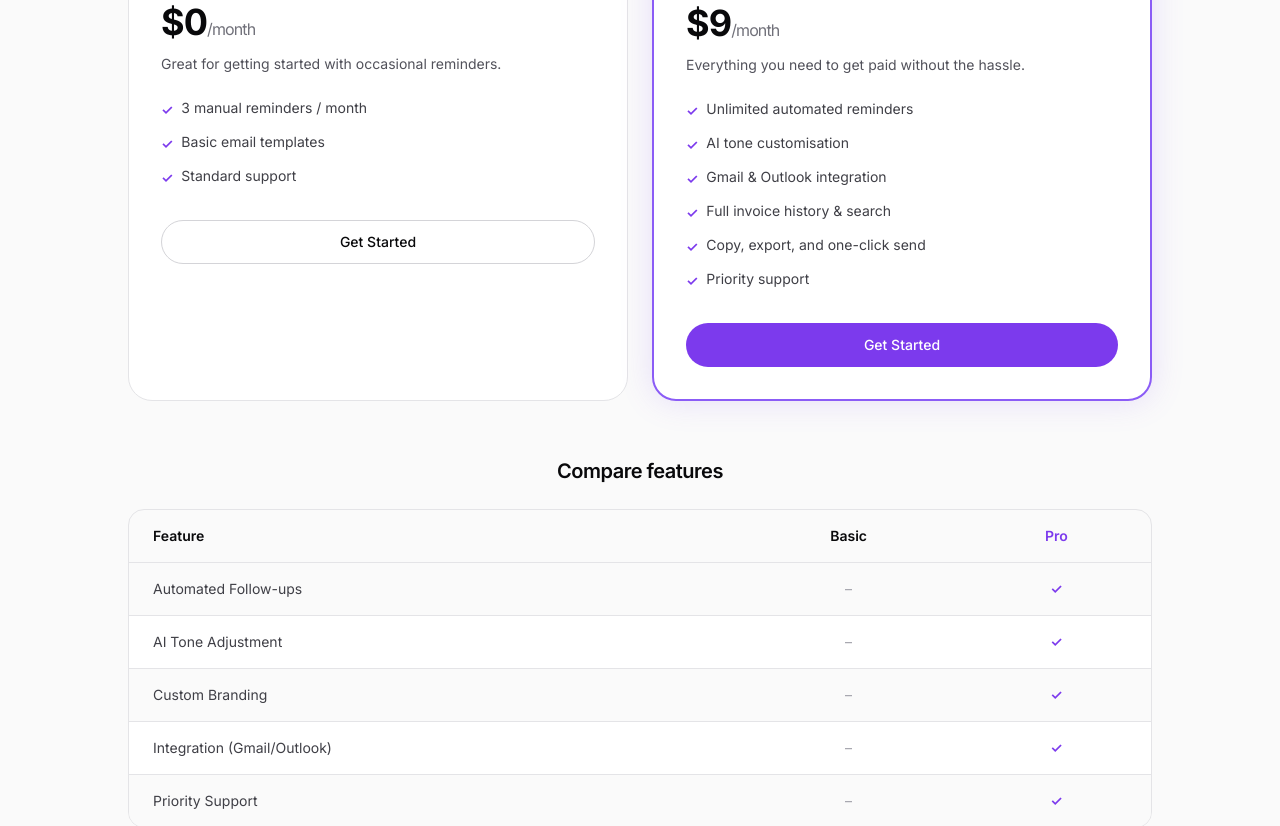
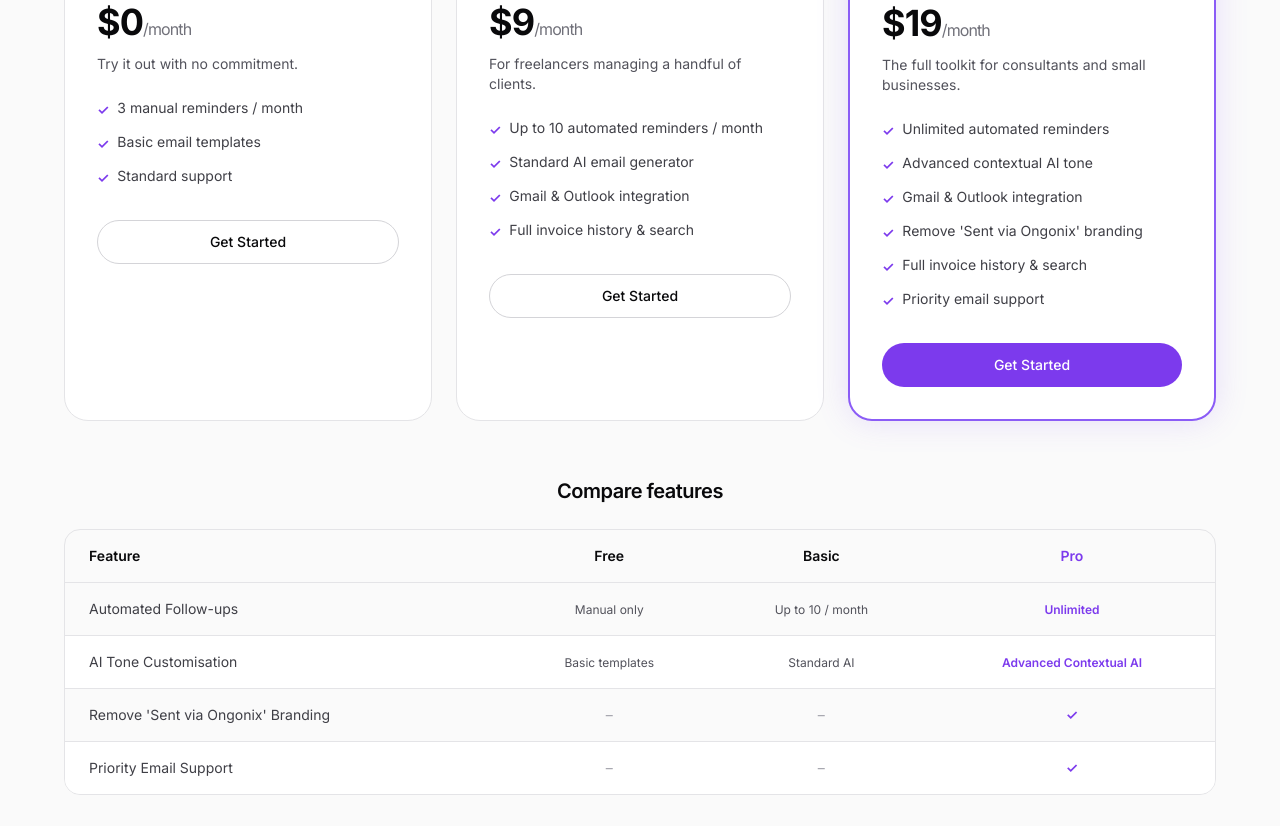
Before and after one commit to serteri/SaaS_Business, a Next.js app: page /tools/invoice-reminder-writer in a window 1280 px wide. Shown: the part 1300-2126 px from the top of the page. Built offline with nearby package versions, Linux system fonts and the light colour scheme; no server answers.

Commit message:
Upgrade to 3-tier pricing cards and strategic comparison table on invoice-reminder-writer page

```diff
--- a/app/tools/invoice-reminder-writer/page.tsx
+++ b/app/tools/invoice-reminder-writer/page.tsx
@@ -79,7 +79,7 @@ export default function InvoiceReminderWriterPage() {
 
       {/* ── Pricing ──────────────────────────────────────────────────────── */}
       <section id="pricing" className="bg-zinc-50 px-4 py-16 sm:px-6 lg:px-8 dark:bg-zinc-900/40">
-        <div className="mx-auto max-w-5xl">
+        <div className="mx-auto max-w-6xl">
           {/* heading */}
           <div className="mb-12 text-center">
             <p className="text-sm font-semibold uppercase tracking-[0.2em] text-violet-600">Pricing</p>
@@ -90,15 +90,15 @@ export default function InvoiceReminderWriterPage() {
           </div>
 
           {/* tier cards */}
-          <div className="grid gap-6 sm:grid-cols-2">
-            {/* Basic / Free Trial */}
+          <div className="grid gap-6 sm:grid-cols-3">
+            {/* Free */}
             <div className="rounded-3xl border border-zinc-200 bg-white p-8 dark:border-zinc-800 dark:bg-zinc-900">
-              <p className="text-sm font-semibold uppercase tracking-wide text-zinc-500 dark:text-zinc-400">Basic / Free Trial</p>
+              <p className="text-sm font-semibold uppercase tracking-wide text-zinc-500 dark:text-zinc-400">Free</p>
               <p className="mt-4 text-4xl font-bold tracking-tight text-zinc-950 dark:text-white">
                 $0
                 <span className="text-base font-normal text-zinc-500">/month</span>
               </p>
-              <p className="mt-3 text-sm text-zinc-600 dark:text-zinc-400">Great for getting started with occasional reminders.</p>
+              <p className="mt-3 text-sm text-zinc-600 dark:text-zinc-400">Try it out with no commitment.</p>
               <ul className="mt-6 space-y-3 text-sm text-zinc-700 dark:text-zinc-300">
                 {[
                   "3 manual reminders / month",
@@ -119,26 +119,54 @@ export default function InvoiceReminderWriterPage() {
               </Link>
             </div>
 
-            {/* Pro */}
-            <div className="relative rounded-3xl border-2 border-violet-500 bg-white p-8 shadow-[0_0_32px_rgba(139,92,246,0.18)] dark:bg-zinc-900">
-              {/* Most Popular badge */}
-              <span className="absolute -top-3.5 left-1/2 -translate-x-1/2 inline-flex rounded-full bg-violet-600 px-4 py-1 text-xs font-semibold uppercase tracking-wide text-white shadow">
-                Most Popular
-              </span>
-              <p className="text-sm font-semibold uppercase tracking-wide text-violet-600">Pro</p>
+            {/* Basic */}
+            <div className="rounded-3xl border border-zinc-200 bg-white p-8 dark:border-zinc-800 dark:bg-zinc-900">
+              <p className="text-sm font-semibold uppercase tracking-wide text-zinc-500 dark:text-zinc-400">Basic</p>
               <p className="mt-4 text-4xl font-bold tracking-tight text-zinc-950 dark:text-white">
                 $9
                 <span className="text-base font-normal text-zinc-500">/month</span>
               </p>
-              <p className="mt-3 text-sm text-zinc-600 dark:text-zinc-400">Everything you need to get paid without the hassle.</p>
+              <p className="mt-3 text-sm text-zinc-600 dark:text-zinc-400">For freelancers managing a handful of clients.</p>
+              <ul className="mt-6 space-y-3 text-sm text-zinc-700 dark:text-zinc-300">
+                {[
+                  "Up to 10 automated reminders / month",
+                  "Standard AI email generator",
+                  "Gmail & Outlook integration",
+                  "Full invoice history & search",
+                ].map((f) => (
+                  <li key={f} className="flex items-start gap-2">
+                    <span className="mt-0.5 font-semibold text-violet-600">✓</span>
+                    {f}
+                  </li>
+                ))}
+              </ul>
+              <Link
+                href="/signin"
+                className="mt-8 inline-flex h-11 w-full items-center justify-center rounded-full border border-zinc-300 bg-transparent px-5 text-sm font-medium text-zinc-950 transition hover:border-zinc-400 hover:bg-zinc-100 dark:border-zinc-700 dark:text-white dark:hover:border-zinc-500 dark:hover:bg-zinc-800"
+              >
+                Get Started
+              </Link>
+            </div>
+
+            {/* Pro */}
+            <div className="relative rounded-3xl border-2 border-violet-500 bg-white p-8 shadow-[0_0_32px_rgba(139,92,246,0.18)] dark:bg-zinc-900">
+              <span className="absolute -top-3.5 left-1/2 -translate-x-1/2 inline-flex rounded-full bg-violet-600 px-4 py-1 text-xs font-semibold uppercase tracking-wide text-white shadow">
+                Best Value
+              </span>
+              <p className="text-sm font-semibold uppercase tracking-wide text-violet-600">Pro</p>
+              <p className="mt-4 text-4xl font-bold tracking-tight text-zinc-950 dark:text-white">
+                $19
+                <span className="text-base font-normal text-zinc-500">/month</span>
+              </p>
+              <p className="mt-3 text-sm text-zinc-600 dark:text-zinc-400">The full toolkit for consultants and small businesses.</p>
               <ul className="mt-6 space-y-3 text-sm text-zinc-700 dark:text-zinc-300">
                 {[
                   "Unlimited automated reminders",
-                  "AI tone customisation",
+                  "Advanced contextual AI tone",
                   "Gmail & Outlook integration",
+                  "Remove 'Sent via Ongonix' branding",
                   "Full invoice history & search",
-                  "Copy, export, and one-click send",
-                  "Priority support",
+                  "Priority email support",
                 ].map((f) => (
                   <li key={f} className="flex items-start gap-2">
                     <span className="mt-0.5 font-semibold text-violet-600">✓</span>
@@ -161,22 +189,42 @@ export default function InvoiceReminderWriterPage() {
               Compare features
             </h3>
             <div className="overflow-x-auto rounded-2xl border border-zinc-200 dark:border-zinc-800">
-              <table className="w-full min-w-[480px] text-sm">
+              <table className="w-full min-w-[560px] text-sm">
                 <thead>
                   <tr className="border-b border-zinc-200 dark:border-zinc-800">
                     <th className="px-6 py-4 text-left font-semibold text-zinc-950 dark:text-white">Feature</th>
+                    <th className="px-6 py-4 text-center font-semibold text-zinc-950 dark:text-white">Free</th>
                     <th className="px-6 py-4 text-center font-semibold text-zinc-950 dark:text-white">Basic</th>
                     <th className="px-6 py-4 text-center font-semibold text-violet-600">Pro</th>
                   </tr>
                 </thead>
                 <tbody>
                   {[
-                    { feature: "Automated Follow-ups",       basic: false, pro: true  },
-                    { feature: "AI Tone Adjustment",         basic: false, pro: true  },
-                    { feature: "Custom Branding",            basic: false, pro: true  },
-                    { feature: "Integration (Gmail/Outlook)",basic: false, pro: true  },
-                    { feature: "Priority Support",           basic: false, pro: true  },
-                  ].map(({ feature, basic, pro }, idx) => (
+                    {
+                      feature: "Automated Follow-ups",
+                      free: "Manual only",
+                      basic: "Up to 10 / month",
+                      pro: "Unlimited",
+                    },
+                    {
+                      feature: "AI Tone Customisation",
+                      free: "Basic templates",
+                      basic: "Standard AI",
+                      pro: "Advanced Contextual AI",
+                    },
+                    {
+                      feature: "Remove 'Sent via Ongonix' Branding",
+                      free: null,
+                      basic: null,
+                      pro: true,
+                    },
+                    {
+                      feature: "Priority Email Support",
+                      free: null,
+                      basic: null,
+                      pro: true,
+                    },
+                  ].map(({ feature, free, basic, pro }, idx) => (
                     <tr
                       key={feature}
                       className={`border-b border-zinc-200 last:border-0 dark:border-zinc-800 ${
@@ -184,20 +232,19 @@ export default function InvoiceReminderWriterPage() {
                       }`}
                     >
                       <td className="px-6 py-4 text-zinc-700 dark:text-zinc-300">{feature}</td>
-                      <td className="px-6 py-4 text-center">
-                        {basic ? (
-                          <span className="font-semibold text-violet-600">✓</span>
-                        ) : (
-                          <span className="text-zinc-400 dark:text-zinc-600">–</span>
-                        )}
-                      </td>
-                      <td className="px-6 py-4 text-center">
-                        {pro ? (
-                          <span className="font-semibold text-violet-600">✓</span>
-                        ) : (
-                          <span className="text-zinc-400 dark:text-zinc-600">–</span>
-                        )}
-                      </td>
+                      {[free, basic, pro].map((val, colIdx) => (
+                        <td key={colIdx} className="px-6 py-4 text-center">
+                          {val === null ? (
+                            <span className="text-zinc-400 dark:text-zinc-600">–</span>
+                          ) : val === true ? (
+                            <span className="font-semibold text-violet-600">✓</span>
+                          ) : (
+                            <span className={`text-xs ${colIdx === 2 ? "font-semibold text-violet-600" : "text-zinc-600 dark:text-zinc-400"}`}>
+                              {val as string}
+                            </span>
+                          )}
+                        </td>
+                      ))}
                     </tr>
                   ))}
                 </tbody>
```
